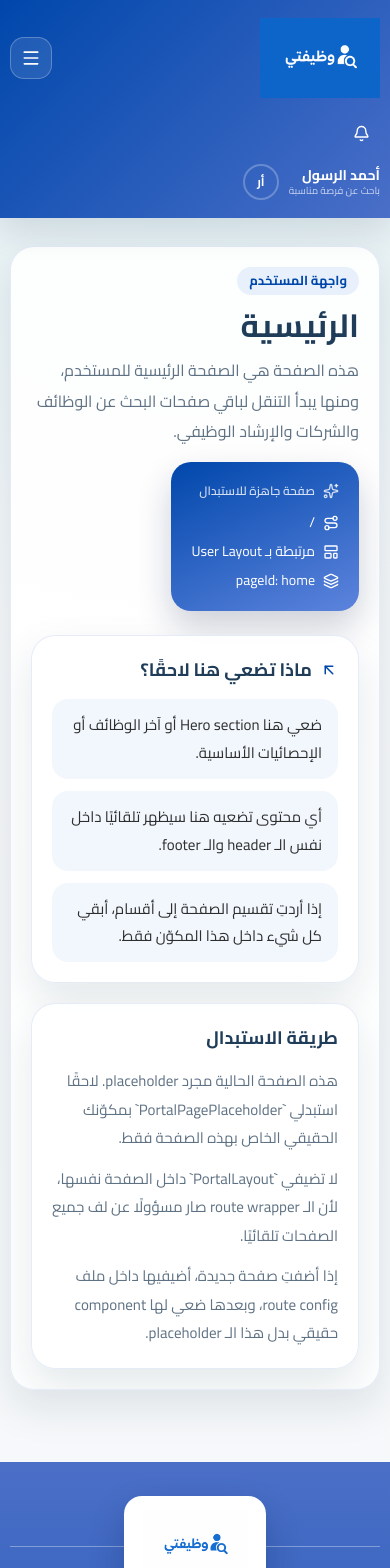
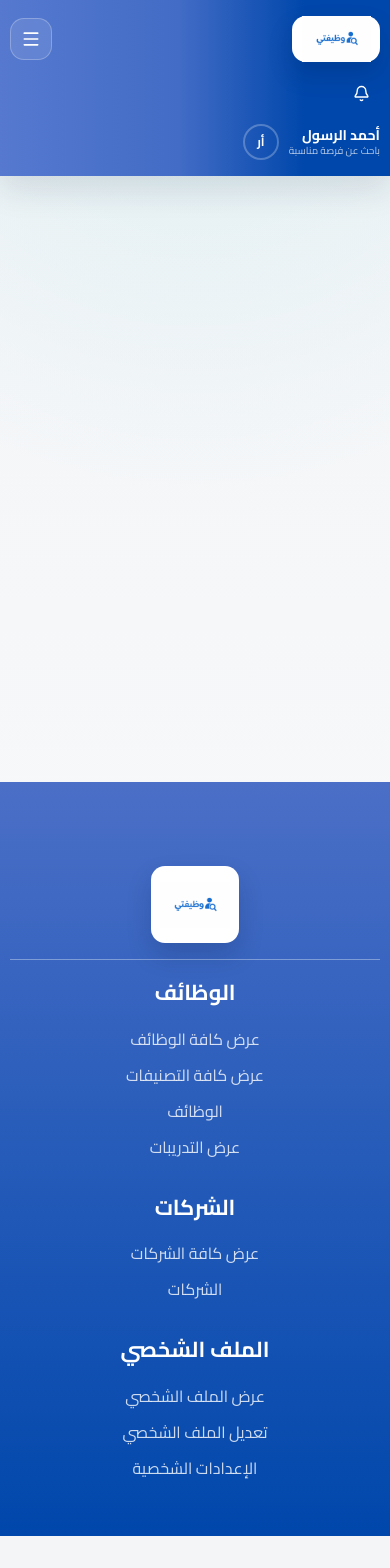
Before and after one commit to Ahmadkaissoon/Uni-final-project, a React (Vite) app: page / in a window 390 px wide. Shown: the top 1568 px of the page. After the commit the page ends 1536 px from the top, so only its background shows below. Built offline with nearby package versions, Linux system fonts and the light colour scheme.

Commit message:
finish layout with responsive

```diff
--- a/src/components/layout/PortalLayout.tsx
+++ b/src/components/layout/PortalLayout.tsx
@@ -2,7 +2,7 @@ import { type ReactNode, useEffect, useMemo, useState } from "react";
 import { Bell, ChevronDown, Menu, X } from "lucide-react";
 
 import blueLogo from "../../assets/icons/blue_logo.png";
-import whiteLogo from "../../assets/icons/white_logo.png";
+// import whiteLogo from "../../assets/icons/white_logo.png";
 import { cn } from "../../utils/cn";
 
 export type PortalRole = "user" | "company";
@@ -276,25 +276,29 @@ export function PortalLayout({
       dir="rtl"
     >
       <div className="flex min-h-svh flex-col">
-        <header className="sticky top-0 z-30 bg-[linear-gradient(135deg,var(--primary)_0%,#4a6fc8_100%)] shadow-navbar-shadow">
+        <header className="sticky top-0 z-30 bg-[linear-gradient(90deg,#5679cf_0%,#426cc6_46%,var(--primary)_78%,var(--primary)_100%)] shadow-navbar-shadow">
           <div
             className={cn(
               shellWidthClass,
-              "flex min-h-[78px] flex-wrap items-center gap-4 max-[960px]:gap-4 max-[960px]:py-[18px]",
+              "flex min-h-20 flex-wrap items-center gap-3 py-3 min-[1101px]:h-20 min-[1101px]:flex-nowrap min-[1101px]:py-0 max-[1100px]:gap-3 max-[1100px]:py-4",
             )}
           >
             <button
               type="button"
-              className="inline-flex w-[clamp(118px,11vw,150px)] shrink-0 items-center justify-end bg-transparent max-[960px]:order-1 max-[960px]:w-[120px]"
+              className="inline-flex h-[46px] w-[clamp(92px,8.5vw,118px)] shrink-0 cursor-pointer items-center justify-center rounded-[16px] bg-second-white-color px-[12px] py-[9px] shadow-[0_12px_24px_rgb(8_24_61_/_0.18)] hover:shadow-[0_14px_28px_rgb(8_24_61_/_0.22)] max-[1100px]:order-1  max-[1100px]:w-[102px] max-[1100px]:px-[10px] max-[1100px]:py-2 max-[640px]:w-[88px] max-[640px]:rounded-[14px] max-[640px]:px-[9px] max-[640px]:py-[7px]"
               onClick={() => onPageChange?.(homePageIdByRole[role])}
               aria-label="وظيفتي"
             >
-              <img className="block w-full" src={whiteLogo} alt="وظيفتي" />
+              <img
+                className="block h-[46px] w-full object-contain"
+                src={blueLogo}
+                alt="وظيفتي"
+              />
             </button>
 
             <button
               type="button"
-              className="hidden size-[42px] items-center justify-center rounded-xl border border-white/25 bg-white/10 text-inverse-fg transition duration-200 hover:-translate-y-px hover:bg-white/15 max-[960px]:order-2 max-[960px]:ms-auto max-[960px]:inline-flex"
+              className="hidden size-[42px] cursor-pointer items-center justify-center rounded-xl border border-white/25 bg-white/10 text-inverse-fg  hover:bg-white/15 max-[1100px]:order-2 max-[1100px]:ms-auto max-[1100px]:inline-flex"
               onClick={() => setMobileMenuOpen((current) => !current)}
               aria-expanded={mobileMenuOpen}
               aria-label={mobileMenuOpen ? "إغلاق القائمة" : "فتح القائمة"}
@@ -304,9 +308,9 @@ export function PortalLayout({
 
             <nav
               className={cn(
-                "flex-1 items-center justify-center gap-2.5 max-[960px]:order-4 max-[960px]:w-full max-[960px]:justify-stretch",
-                mobileMenuOpen ? "max-[960px]:grid" : "max-[960px]:hidden",
-                "min-[961px]:flex min-[961px]:flex-wrap",
+                "flex-1 items-center justify-center gap-2 max-[1100px]:order-4 max-[1100px]:w-full max-[1100px]:justify-stretch",
+                mobileMenuOpen ? "max-[1100px]:grid" : "max-[1100px]:hidden",
+                "min-[1101px]:flex min-[1101px]:h-full min-[1101px]:flex-nowrap",
               )}
               aria-label="التنقل الرئيسي"
             >
@@ -318,14 +322,11 @@ export function PortalLayout({
                 const isOpen = openDropdownId === item.id;
 
                 return (
-                  <div
-                    key={item.id}
-                    className="relative max-[960px]:w-full"
-                  >
+                  <div key={item.id} className="relative max-[1100px]:w-full">
                     <button
                       type="button"
                       className={cn(
-                        "inline-flex min-h-10 items-center justify-center gap-2 rounded-xl border border-transparent bg-transparent px-4 text-size14 font-semibold text-inverse-fg transition duration-200 hover:bg-white/15 max-[960px]:w-full max-[960px]:justify-between",
+                        "inline-flex min-h-10 cursor-pointer items-center justify-center gap-2 rounded-xl border border-transparent bg-transparent px-3.5 text-size14 font-semibold text-inverse-fg transition duration-200 hover:bg-white/15 max-[1100px]:w-full max-[1100px]:justify-between",
                         isActive &&
                           "bg-white text-primary shadow-[0_8px_20px_rgb(10_27_62_/_0.18)]",
                       )}
@@ -346,7 +347,7 @@ export function PortalLayout({
 
                     {item.children?.length && isOpen ? (
                       <div
-                        className="absolute top-full right-0 mt-2.5 grid min-w-[185px] gap-1.5 rounded-[14px] bg-[linear-gradient(180deg,#5a81d8_0%,var(--primary)_100%)] p-2 shadow-[0_14px_30px_rgb(8_25_57_/_0.28)] max-[960px]:static max-[960px]:mt-2.5 max-[960px]:min-w-0"
+                        className="absolute top-full right-0 mt-2.5 grid min-w-[185px] gap-1.5 rounded-[14px] bg-[linear-gradient(180deg,#5a81d8_0%,var(--primary)_100%)] p-2 shadow-[0_14px_30px_rgb(8_25_57_/_0.28)] max-[1100px]:static max-[1100px]:mt-2.5 max-[1100px]:min-w-0"
                         role="menu"
                       >
                         {item.children.map((child) => {
@@ -357,7 +358,7 @@ export function PortalLayout({
                               key={child.id}
                               type="button"
                               className={cn(
-                                "rounded-[10px] bg-transparent px-[14px] py-[11px] text-center text-size14 text-inverse-fg transition duration-200 hover:bg-white/15",
+                                "cursor-pointer rounded-[10px] bg-transparent px-[14px] py-[11px] text-center text-size14 text-inverse-fg transition duration-200 hover:bg-white/15",
                                 childIsActive && "bg-white/15",
                               )}
                               onClick={() =>
@@ -375,10 +376,10 @@ export function PortalLayout({
               })}
             </nav>
 
-            <div className="flex shrink-0 items-center justify-start gap-3 max-[960px]:order-3 max-[960px]:w-full max-[960px]:justify-between max-[640px]:flex-wrap">
+            <div className="flex shrink-0 items-center justify-start gap-3 max-[1100px]:order-3 max-[1100px]:w-full max-[1100px]:justify-between max-[640px]:flex-wrap">
               <button
                 type="button"
-                className="inline-flex size-[38px] items-center justify-center rounded-[10px] bg-transparent text-inverse-fg transition duration-200 hover:bg-white/15"
+                className="inline-flex size-[38px] cursor-pointer items-center justify-center rounded-[10px] bg-transparent text-inverse-fg transition duration-200 hover:bg-white/15"
                 aria-label="الإشعارات"
               >
                 <Bell size={17} />
@@ -429,17 +430,24 @@ export function PortalLayout({
           </div>
         </main>
 
-        <footer className="relative bg-[linear-gradient(180deg,#4b6fc7_0%,var(--primary)_100%)] py-[72px] pb-14 text-inverse-fg max-[960px]:pt-[84px]">
+        <footer className="relative bg-[linear-gradient(180deg,#4b6fc7_0%,var(--primary)_100%)] py-8 pb-14 text-inverse-fg max-[960px]:pt-[84px]">
           <div className={cn(shellWidthClass, "relative")}>
-            <div className="absolute -top-[50px] right-0 w-[clamp(142px,17vw,190px)] rounded-[18px] bg-second-white-color px-[18px] py-[14px] shadow-[0_16px_34px_rgb(8_24_61_/_0.24)] max-[960px]:left-1/2 max-[960px]:right-auto max-[960px]:-translate-x-1/2">
-              <img className="block w-full" src={blueLogo} alt="وظيفتي" />
+            <div className="ml-auto mb-4 flex h-[77px] w-[clamp(92px,8.5vw,118px)] shrink-0 cursor-pointer items-center justify-center rounded-[16px] bg-second-white-color px-[12px] py-[9px] shadow-[0_12px_24px_rgb(8_24_61_/_0.18)] hover:shadow-[0_14px_28px_rgb(8_24_61_/_0.22)] max-[1100px]:w-[102px] max-[1100px]:px-[10px] max-[1100px]:py-2 max-[960px]:mx-auto max-[640px]:w-[88px] max-[640px]:rounded-[14px] max-[640px]:px-[9px] max-[640px]:py-[7px]">
+              <img
+                className="block h-[77px] w-full object-contain"
+                src={blueLogo}
+                alt="وظيفتي"
+              />
             </div>
 
-            <div className="mb-6 border-t border-white/35" />
+            <div className="mb-4 border-t border-white/35" />
 
-            <div className="grid grid-cols-3 gap-8 max-[960px]:grid-cols-1 max-[960px]:text-center">
+            <div className="grid grid-cols-3 items-start gap-8 max-[960px]:grid-cols-1 max-[960px]:text-center">
               {config.footerSections.map((section) => (
-                <section key={section.title} className="grid gap-[18px]">
+                <section
+                  key={section.title}
+                  className="grid content-start self-start gap-[18px]"
+                >
                   <h2 className="m-0 text-[clamp(1.35rem,1rem+0.8vw,1.9rem)] font-bold">
                     {section.title}
                   </h2>
@@ -450,7 +458,7 @@ export function PortalLayout({
                         key={link.id}
                         type="button"
                         className={cn(
-                          "justify-self-start bg-transparent p-0 text-size15 text-white/80 transition duration-200 hover:-translate-x-1 hover:text-inverse-fg max-[960px]:justify-self-center max-[960px]:hover:translate-x-0",
+                          "justify-self-start cursor-pointer bg-transparent p-0 text-size15 text-white/80 transition duration-200 hover:-translate-x-1 hover:text-inverse-fg max-[960px]:justify-self-center max-[960px]:hover:translate-x-0",
                           link.id === activePageId &&
                             "-translate-x-1 text-inverse-fg max-[960px]:translate-x-0",
                         )}
--- a/src/pages/portal/PortalPagePlaceholder.tsx
+++ b/src/pages/portal/PortalPagePlaceholder.tsx
@@ -19,98 +19,5 @@ const cardClass =
 export default function PortalPagePlaceholder({
   page,
 }: PortalPagePlaceholderProps) {
-  return (
-    <section className="grid gap-6">
-      <div
-        className={cn(
-          cardClass,
-          "grid gap-6 overflow-hidden p-6 max-[640px]:p-5",
-        )}
-      >
-        <div className="flex flex-wrap items-start justify-between gap-4">
-          <div className="grid gap-3">
-            <span className="inline-flex w-max items-center rounded-full bg-primary-bg px-3 py-1 text-size13 font-bold text-primary">
-              {page.eyebrow}
-            </span>
-            <div>
-              <h1 className="text-[clamp(2rem,1.35rem+1.1vw,3rem)] font-bold leading-[1.15] text-header-fg">
-                {page.title}
-              </h1>
-              <p className="mt-3 max-w-[60ch] text-size16 leading-[1.9] text-foreground-secondary">
-                {page.description}
-              </p>
-            </div>
-          </div>
-
-          <div className="grid gap-3 rounded-[20px] bg-[linear-gradient(155deg,var(--primary)_0%,#5d84dd_100%)] p-5 text-inverse-fg shadow-[0_16px_34px_rgb(10_27_62_/_0.20)] min-[900px]:min-w-[290px]">
-            <div className="inline-flex items-center gap-2 text-white/80">
-              <Sparkles size={16} />
-              <span className="text-size12 font-semibold">
-                صفحة جاهزة للاستبدال
-              </span>
-            </div>
-            <div className="grid gap-2">
-              <div className="inline-flex items-center gap-2 text-size14">
-                <Route size={16} />
-                <span>{page.path}</span>
-              </div>
-              <div className="inline-flex items-center gap-2 text-size14">
-                <LayoutTemplate size={16} />
-                <span>
-                  {page.role === "user"
-                    ? "مرتبطة بـ User Layout"
-                    : "مرتبطة بـ Company Layout"}
-                </span>
-              </div>
-              <div className="inline-flex items-center gap-2 text-size14">
-                <Layers3 size={16} />
-                <span>pageId: {page.id}</span>
-              </div>
-            </div>
-          </div>
-        </div>
-
-        <div className="grid grid-cols-[1.15fr_0.85fr] gap-5 max-[960px]:grid-cols-1">
-          <div className={cn(cardClass, "grid gap-4 p-5")}>
-            <div className="inline-flex items-center gap-2 text-primary">
-              <ArrowUpLeft size={18} />
-              <h2 className="text-size18 font-bold text-header-fg">
-                ماذا تضعي هنا لاحقًا؟
-              </h2>
-            </div>
-            <div className="grid gap-3">
-              {page.highlights.map((item) => (
-                <div
-                  key={item}
-                  className="rounded-2xl bg-primary-bg/55 px-4 py-3 text-size15 leading-[1.85] text-primary-fg"
-                >
-                  {item}
-                </div>
-              ))}
-            </div>
-          </div>
-
-          <div className={cn(cardClass, "grid gap-4 p-5")}>
-            <h2 className="text-size18 font-bold text-header-fg">
-              طريقة الاستبدال
-            </h2>
-            <div className="grid gap-3 text-size15 leading-[1.9] text-foreground-secondary">
-              <p>
-                هذه الصفحة الحالية مجرد placeholder. لاحقًا استبدلي
-                `PortalPagePlaceholder` بمكوّنك الحقيقي الخاص بهذه الصفحة فقط.
-              </p>
-              <p>
-                لا تضيفي `PortalLayout` داخل الصفحة نفسها، لأن الـ route wrapper
-                صار مسؤولًا عن لف جميع الصفحات تلقائيًا.
-              </p>
-              <p>
-                إذا أضفتِ صفحة جديدة، أضيفيها داخل ملف route config، وبعدها
-                ضعي لها component حقيقي بدل هذا الـ placeholder.
-              </p>
-            </div>
-          </div>
-        </div>
-      </div>
-    </section>
-  );
+  return <section className="grid gap-6"></section>;
 }
```
